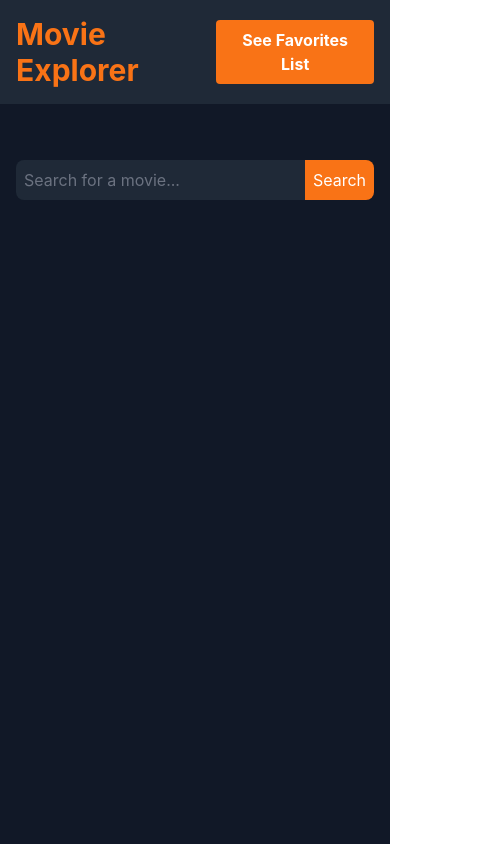
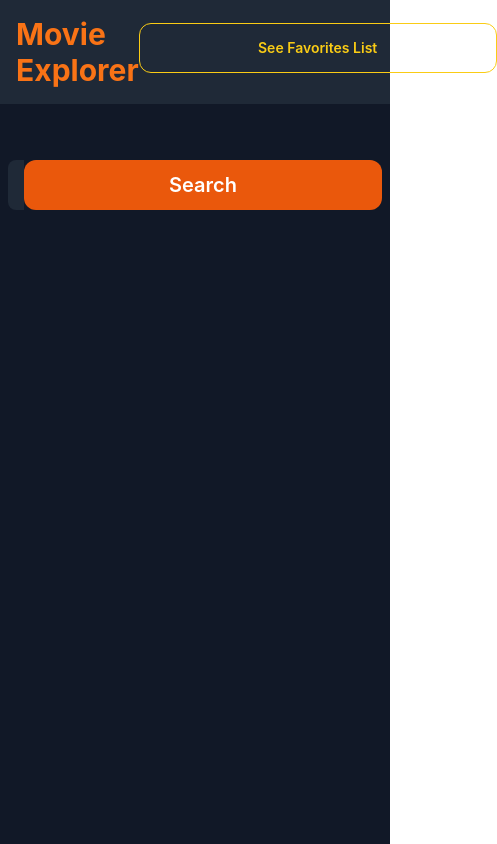
Before and after one commit to Instrumedley/movie-explorer, a React (Vite) app: page / in a window 390 px wide. Shown: the whole page, 497 px wide, since content can reach past the window. Built offline with nearby package versions, Linux system fonts and the light colour scheme.

Commit message:
WIP:  Refactoring and using Button component and theming. There seems to be issue with responsiveness on this yet

```diff
--- a/src/app/app.tsx
+++ b/src/app/app.tsx
@@ -1,6 +1,7 @@
 import React, { useState } from 'react';
 import {MovieSearch} from '../components/molecules/MovieSearch';
 import {FavoritesDashboard} from '../components/organisms/FavoritesDashboard';
+import Button from "components/atoms/button";
 
 const App: React.FC = () => {
     const [showFavorites, setShowFavorites] = useState(false);
@@ -14,11 +15,11 @@ const App: React.FC = () => {
               <h1 className="text-3xl text-orange-500 font-bold">
                   Movie Explorer
               </h1>
-              <button
-                  onClick={toggleFavoritesDashboard}
-                  className="bg-orange-500 hover:bg-orange-700 text-white font-bold py-2 px-4 rounded">
-                  {showFavorites ? 'Hide Favorites List' : 'See Favorites List'}
-              </button>
+              <Button
+                  onPress={toggleFavoritesDashboard}
+                  label={showFavorites ? 'Hide Favorites List' : 'See Favorites List'}
+                  theme="menu"
+              />
           </header>
           {/* Content */}
           <div className="flex-grow container mx-auto px-4 py-10">
--- a/src/components/atoms/SearchBar.tsx
+++ b/src/components/atoms/SearchBar.tsx
@@ -1,8 +1,7 @@
-// src/components/atoms/SearchBar.tsx
+import React, { useState } from 'react';
+import Button from "components/atoms/button";
 
-import React, { useState } from 'react';
-
-const SearchBar: React.FC<{ onSearch: (query: string) => void }> = ({ onSearch }) => {
+export const SearchBar: React.FC<{ onSearch: (query: string) => void }> = ({ onSearch }) => {
     const [query, setQuery] = useState('');
 
     const handleInputChange = (event: React.ChangeEvent<HTMLInputElement>) => {
@@ -23,15 +22,7 @@ const SearchBar: React.FC<{ onSearch: (query: string) => void }> = ({ onSearch }
                 placeholder="Search for a movie..."
                 className="w-full p-2 rounded-l-lg text-gray-700 bg-gray-800 border-0"
             />
-            <button
-                type="submit"
-                className="bg-orange-500 text-white p-2 rounded-r-lg hover:bg-orange-600"
-                name="searchButton"
-            >
-                Search
-            </button>
+            <Button onPress={handleSearch} theme="regular" label="Search" />
         </form>
     );
 };
-
-export default SearchBar;
--- /dev/null
+++ b/src/components/atoms/button/Button.tsx
@@ -0,0 +1,51 @@
+import { forwardRef, ComponentProps } from "react";
+
+interface ButtonProps extends Omit<ComponentProps<"button">, "className" | "onClick"> {
+    onPress?: (arg0: any) => void;
+    label?: string;
+    icon?: JSX.Element;
+    disabled?: boolean;
+    theme?: 'regular' | 'red' | 'green' | 'linkButton' | 'menu'
+    size?: 'small' | 'large';
+}
+
+export const Button = forwardRef<HTMLButtonElement, ButtonProps>(
+    ({ children, onPress, label, icon, disabled, theme = 'regular',size, ...rest }, ref) => {
+        const baseClasses = "w-full sm:w-auto flex-none text-white text-lg leading-6 font-semibold py-3 px-6 border border-transparent rounded-xl focus:outline-none transition-colors duration-200";
+        const disabledClasses = disabled ? "opacity-30 cursor-not-allowed" : "";
+        const sizeClasses = {
+            small: "text-xs",
+            large: "text-lg py-3 px-6",
+        };
+        const resolvedSizeClass = size ? sizeClasses[size] : "text-md py-2 px-4";
+
+        const themeClasses = {
+            regular: "bg-orange-600 hover:bg-orange-700 focus:ring-2 focus:ring-offset-2 focus:ring-offset-white focus:ring-gray-900",
+            menu: "px-3 py-2 text-sm font-medium text-center text-yellow-400 hover:text-white border border-yellow-400 hover:bg-yellow-500 focus:ring-4 focus:outline-none focus:ring-yellow-300 font-medium rounded-lg " +
+                "text-sm px-5 py-2.5 me-2 mb-2 dark:border-yellow-300 dark:text-yellow-300 dark:hover:text-white dark:hover:bg-yellow-400 dark:focus:ring-yellow-900",
+            red: "bg-red-600 hover:bg-red-700 focus:ring-2 focus:ring-offset-2 focus:ring-offset-white focus:ring-red-900",
+            green: "bg-green-600 hover:bg-green-700 focus:ring-2 focus:ring-offset-2 focus:ring-offset-white focus:ring-green-900",
+            linkButton: "text-blue-500 hover:text-blue-700"
+        }[theme];
+        const iconBaseClasses = "flex items-center space-x-2";
+
+        const classNames = icon
+            ? iconBaseClasses
+            : `${baseClasses} ${themeClasses} ${resolvedSizeClass} ${disabled ? disabledClasses : ''}`;
+
+        return (
+            <button
+                ref={ref}
+                onClick={onPress}
+                disabled={disabled}
+                className={classNames}
+                {...rest}
+            >
+                {icon && <span>{icon}</span>}
+                {label && <span>{label}</span>}
+            </button>
+        );
+    }
+);
+
+Button.displayName = 'Button';
--- a/src/components/atoms/button/button.tsx
+++ /dev/null
@@ -1,18 +0,0 @@
-import { forwardRef, ComponentProps } from "react";
-
-const Button = forwardRef<
-  HTMLButtonElement,
-  Omit<ComponentProps<"button">, "className">
->(({ children, ...rest }, ref) => {
-  return (
-    <button
-      ref={ref}
-      className="w-full sm:w-auto flex-none bg-blue-600 hover:bg-blue-700 text-white text-lg leading-6 font-semibold py-3 px-6 border border-transparent rounded-xl focus:ring-2 focus:ring-offset-2 focus:ring-offset-white focus:ring-gray-900 focus:outline-none transition-colors duration-200"
-      {...rest}
-    >
-      {children}
-    </button>
-  );
-});
-
-export default Button;
--- a/src/components/atoms/button/index.ts
+++ b/src/components/atoms/button/index.ts
@@ -1,3 +1,3 @@
-import Button from "./button";
+import {Button} from "./Button.tsx";
 
 export default Button;
--- a/src/components/molecules/Favorites.tsx
+++ b/src/components/molecules/Favorites.tsx
@@ -3,7 +3,7 @@ import {useFavorites} from 'hooks/useFavorites.ts';
 import { Movie } from '../../types/Movie';
 import {FavoritesIcon} from '../atoms/icons/FavoritesIcon';
 import {NotInFavoritesIcon} from '../atoms/icons/NotInFavoritesIcon';
-import {Label} from '../atoms/label/Label';
+import Button from '../atoms/button/'
 
 interface FavoritesProps {
     movie: Movie;
@@ -22,16 +22,10 @@ export const Favorites: React.FC<FavoritesProps> = ({ movie }) => {
 
 
     return (
-        <button onClick={toggleFavorite}>
-            {isFavorite(movie.imdbID) ? (
-                <div className="flex items-center space-x-2">
-                    <FavoritesIcon />
-                    <Label>Remove from Favorites</Label>
-                </div>):
-                (<div className="flex items-center space-x-2">
-                    <NotInFavoritesIcon />
-                    <Label>Add to Favorites</Label>
-                </div>)}
-        </button>
+        <Button
+            onPress={toggleFavorite}
+            icon={isFavorite(movie.imdbID) ? <FavoritesIcon /> : <NotInFavoritesIcon />}
+            label={isFavorite(movie.imdbID) ? 'Remove from Favorites' : 'Add to Favorites'}
+        />
     );
 };
--- a/src/components/molecules/MovieDetailsModal.tsx
+++ b/src/components/molecules/MovieDetailsModal.tsx
@@ -3,6 +3,7 @@ import { Movie } from '../../types/Movie';
 import {Paragraph} from "components/atoms/paragraph/Paragraph.tsx";
 import {Label} from "components/atoms/label/Label.tsx";
 import {Text} from "components/atoms/text/Text.tsx";
+import Button from "components/atoms/button";
 
 interface MovieDetailsModalProps {
     movie: Movie;
@@ -27,8 +28,7 @@ const MovieDetailsModal: React.FC<MovieDetailsModalProps> = ({ movie, onClose })
                         <Paragraph><Label>Awards: </Label>{movie.Awards}</Paragraph>
                         <Paragraph><Label>IMDb Rating: </Label>{movie.imdbRating}</Paragraph>
                         <Paragraph><Label>IMDb Votes: </Label>{movie.imdbVotes}</Paragraph>
-
-                        <button onClick={onClose} className="mt-4 px-4 py-2 bg-red-500 text-white rounded hover:bg-red-700">Close</button>
+                        <Button onPress={onClose} theme="red" label="Close" />
                     </div>
                 </div>
             </div>
--- a/src/components/molecules/MovieSearch.tsx
+++ b/src/components/molecules/MovieSearch.tsx
@@ -1,5 +1,5 @@
 import React, { useState } from 'react';
-import SearchBar from '../atoms/SearchBar';
+import {SearchBar} from '../atoms/SearchBar';
 import SearchResults from "components/molecules/SearchResults.tsx";
 import axios from 'axios';
 import { Movie } from '../../types/Movie';
--- a/src/components/molecules/SeeDetails.tsx
+++ b/src/components/molecules/SeeDetails.tsx
@@ -1,6 +1,7 @@
 import React, { useState } from 'react';
 import { Movie } from '../../types/Movie';
-import MovieDetailsModal from '../molecules/MovieDetailsModal'; // Path to the modal component
+import MovieDetailsModal from '../molecules/MovieDetailsModal';
+import Button from '../atoms/button/';
 
 interface SeeDetailsProps {
     movie: Movie;
@@ -14,7 +15,7 @@ export const SeeDetails: React.FC<SeeDetailsProps> = ({ movie }) => {
 
     return (
         <>
-            <button onClick={handleOpenModal} className="text-blue-500 hover:text-blue-700">See Details</button>
+            <Button onPress={handleOpenModal} theme="linkButton" label="See Details" />
             {isModalOpen && <MovieDetailsModal movie={movie} onClose={handleCloseModal} />}
         </>
     );
--- a/src/components/organisms/FavoritesDashboard.tsx
+++ b/src/components/organisms/FavoritesDashboard.tsx
@@ -1,6 +1,7 @@
 import React from 'react';
 import {useFavorites} from "hooks/useFavorites.ts";
 import { Movie } from '../../types/Movie';
+import Button from "components/atoms/button";
 
 export const FavoritesDashboard: React.FC = () => {
     const { favorites, removeFromFavorites } = useFavorites();
@@ -28,11 +29,12 @@ export const FavoritesDashboard: React.FC = () => {
                         <td className="px-4 py-2">{movie.imdbRating}</td>
                         <td className="px-4 py-2">{movie.Plot}</td>
                         <td className="px-4 py-2">
-                            <button
-                                className="bg-orange-500 hover:bg-orange-700 text-white font-bold py-2 px-4 rounded"
-                                onClick={() => removeFromFavorites(movie.imdbID)}>
-                                Remove
-                            </button>
+                            <Button
+                                onPress={() => removeFromFavorites(movie.imdbID)}
+                                label="Remove"
+                                theme="red"
+                                size="small"
+                            />
                         </td>
                     </tr>
                 ))}
```
Also changed, not shown: public/manifest.webmanifest, 1 other file (tests, documents, lock files or other folders).
